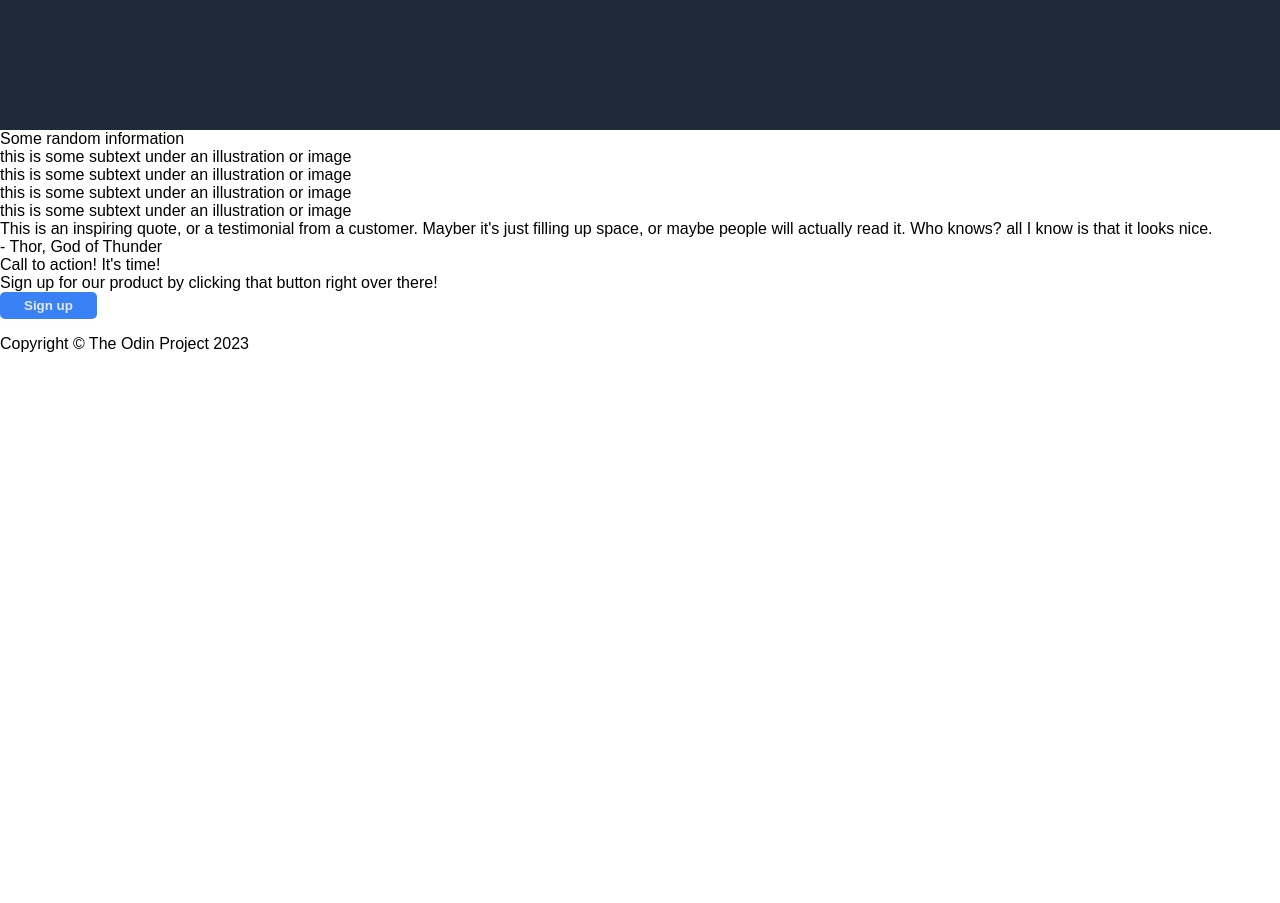
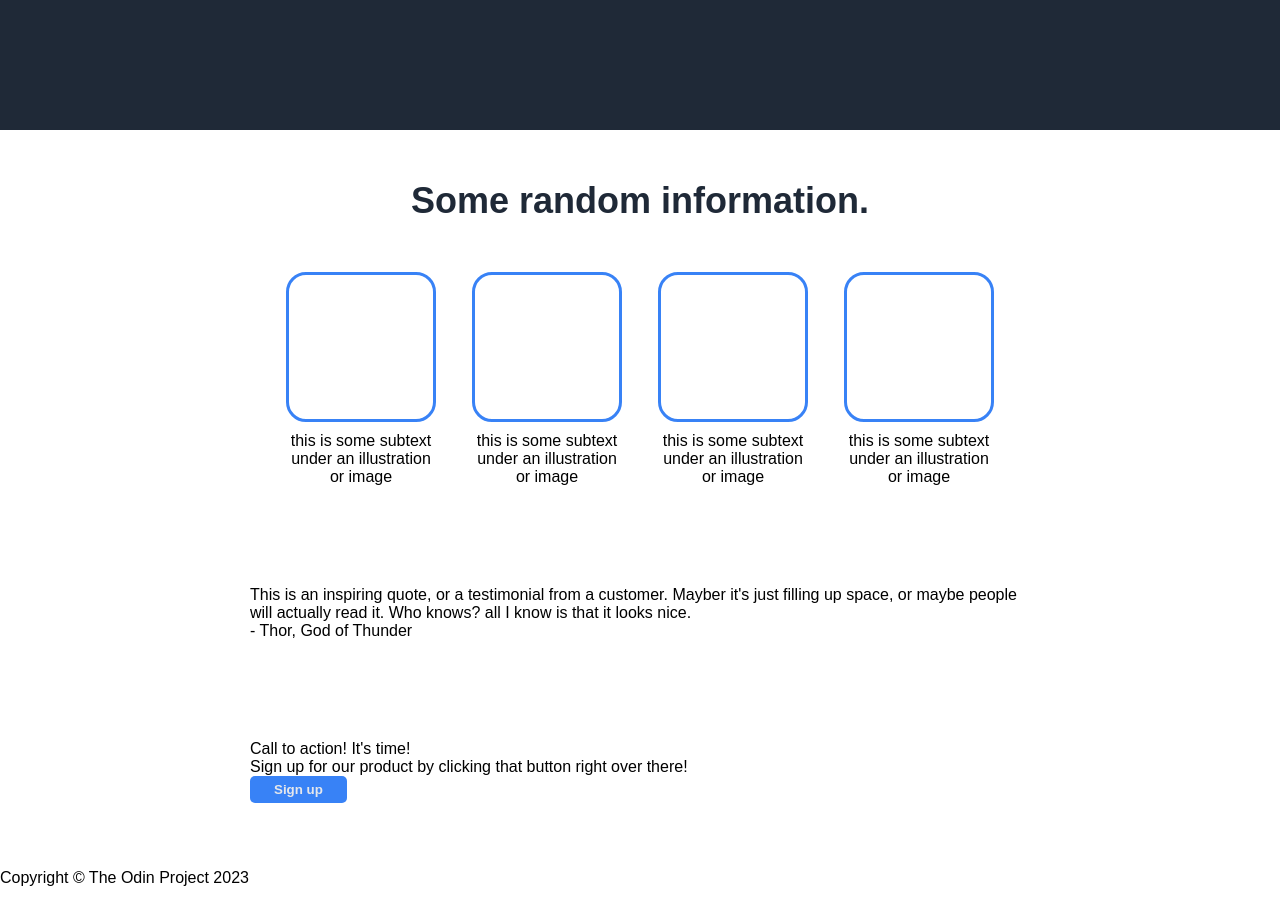
Before and after one commit to Jay-Deeee/landing-page, a plain HTML site: page index.html in a window 1280 px wide. Shown: the part 720-1623 px from the top of the page. Before the commit the page ends 1089 px from the top, so only its background shows below. Drawn offline with Linux system fonts and the light colour scheme.

Commit message:
Add css to first content tile

```diff
--- a/index.html
+++ b/index.html
@@ -27,8 +27,8 @@
             </div>
         </div>
 
-        <div class="odd">
-            <div class="title">Some random information</div>
+        <div class="content odd">
+            <div class="title">Some random information.</div>
 
             <div class="container">
                 <div class="card">
@@ -50,12 +50,12 @@
             </div>
         </div>
 
-        <div class="even">
+        <div class="content even">
             <div class="quote">This is an inspiring quote, or a testimonial from a customer. Mayber it's just filling up space, or maybe people will actually read it. Who knows? all I know is that it looks nice.</div>
             <div class="author">- Thor, God of Thunder</div>
         </div>
 
-        <div class="odd">
+        <div class="content odd">
             <div class="sign-up-box">
                 <div class="left">
                     <div class="title-small">Call to action! It's time!</div>
--- a/styles.css
+++ b/styles.css
@@ -85,3 +85,45 @@ ul {
     width: 600px;
     height: 300px;
 }
+
+.content {
+    padding: 50px 250px;
+    gap: 48px;
+}
+
+.title {
+    font-size: 36px;
+    font-weight: 900;
+    color: #1f2937;
+    text-align: center;
+    margin-bottom: 50px;
+}
+
+.container {
+    display: flex;
+    justify-content: center;
+    align-content: center;
+    flex-wrap: wrap;
+    gap: 36px;
+}
+
+.card {
+    display: flex;
+    flex-direction: column;
+    gap: 10px;
+    align-items: center;
+}
+
+.card-img {
+    background-color: #ffffff;
+    border: 3px solid #3882f6;
+    border-radius: 20px;
+    width: 150px;
+    height: 150px;
+    box-sizing: border-box;
+}
+
+.card .subtext {
+    width: 150px;
+    text-align: center;
+}
```
